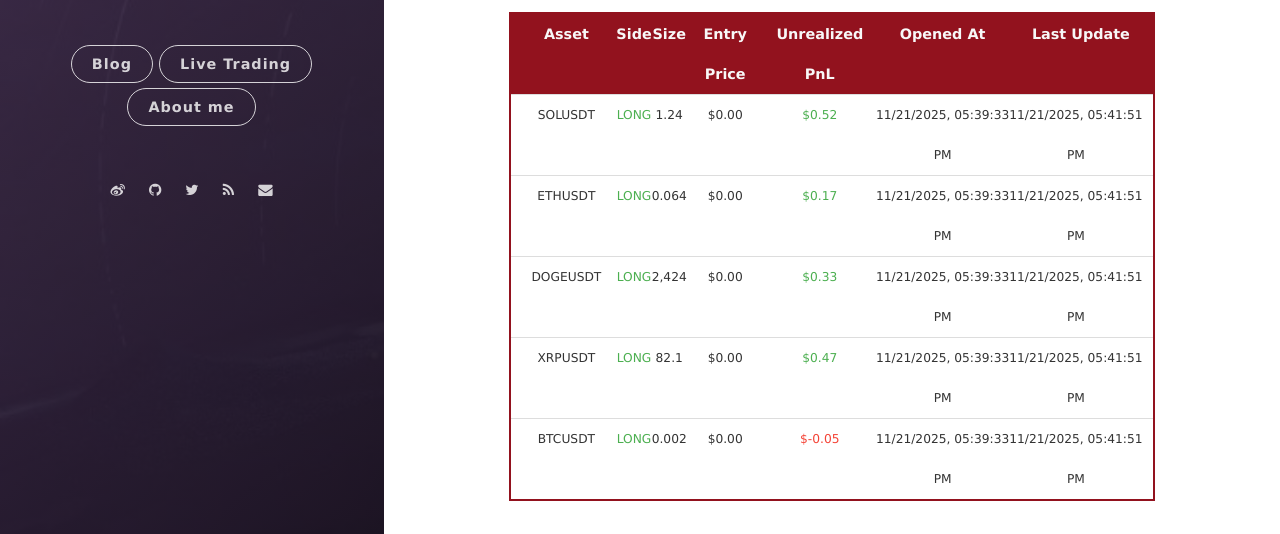
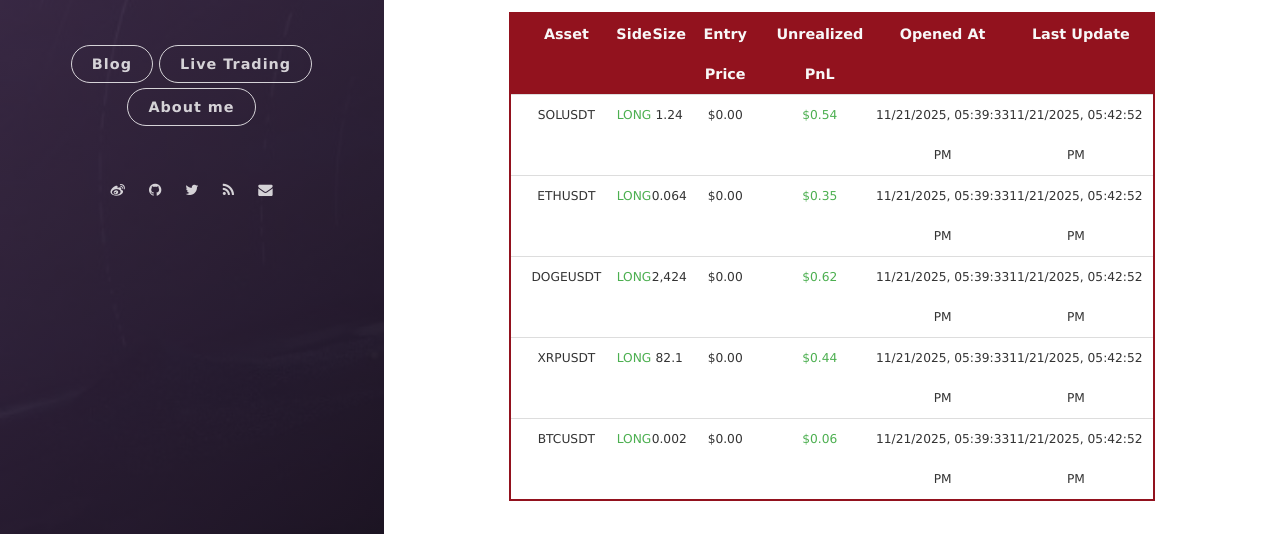
Before and after one commit to leeyegy/leeyegy.github.io, a Jekyll site: the page built from live-trading.html, in a window 1280 px wide and 1243 px high. Shown: the part 642-1176 px from the top of the window. Built offline with Jekyll 4.4.1, drawn with Linux system fonts in a browser that asks for light colours; nearby versions of some CDN libraries.

Commit message:
AccountMonitor: refresh positions 2025-11-22T01:42:52+08:00

```diff
--- a/assets/data/binance/positions.json
+++ b/assets/data/binance/positions.json
@@ -4,44 +4,44 @@
     "side": "LONG",
     "size": 1.24,
     "entryPrice": 0.0,
-    "unrealizedPnl": 0.5201178,
+    "unrealizedPnl": 0.5449178,
     "openedAt": "2025-11-22T01:39:33+08:00",
-    "reportedAt": "2025-11-22T01:41:51+08:00"
+    "reportedAt": "2025-11-22T01:42:52+08:00"
   },
   {
     "symbol": "ETHUSDT",
     "side": "LONG",
     "size": 0.064,
     "entryPrice": 0.0,
-    "unrealizedPnl": 0.16911367,
+    "unrealizedPnl": 0.34616,
     "openedAt": "2025-11-22T01:39:33+08:00",
-    "reportedAt": "2025-11-22T01:41:51+08:00"
+    "reportedAt": "2025-11-22T01:42:52+08:00"
   },
   {
     "symbol": "DOGEUSDT",
     "side": "LONG",
     "size": 2424.0,
     "entryPrice": 0.0,
-    "unrealizedPnl": 0.3335424,
+    "unrealizedPnl": 0.62250744,
     "openedAt": "2025-11-22T01:39:33+08:00",
-    "reportedAt": "2025-11-22T01:41:51+08:00"
+    "reportedAt": "2025-11-22T01:42:52+08:00"
   },
   {
     "symbol": "XRPUSDT",
     "side": "LONG",
     "size": 82.1,
     "entryPrice": 0.0,
-    "unrealizedPnl": 0.46803157,
+    "unrealizedPnl": 0.44334,
     "openedAt": "2025-11-22T01:39:33+08:00",
-    "reportedAt": "2025-11-22T01:41:51+08:00"
+    "reportedAt": "2025-11-22T01:42:52+08:00"
   },
   {
     "symbol": "BTCUSDT",
     "side": "LONG",
     "size": 0.002,
     "entryPrice": 0.0,
-    "unrealizedPnl": -0.0466613,
+    "unrealizedPnl": 0.055,
     "openedAt": "2025-11-22T01:39:33+08:00",
-    "reportedAt": "2025-11-22T01:41:51+08:00"
+    "reportedAt": "2025-11-22T01:42:52+08:00"
   }
 ]
```
